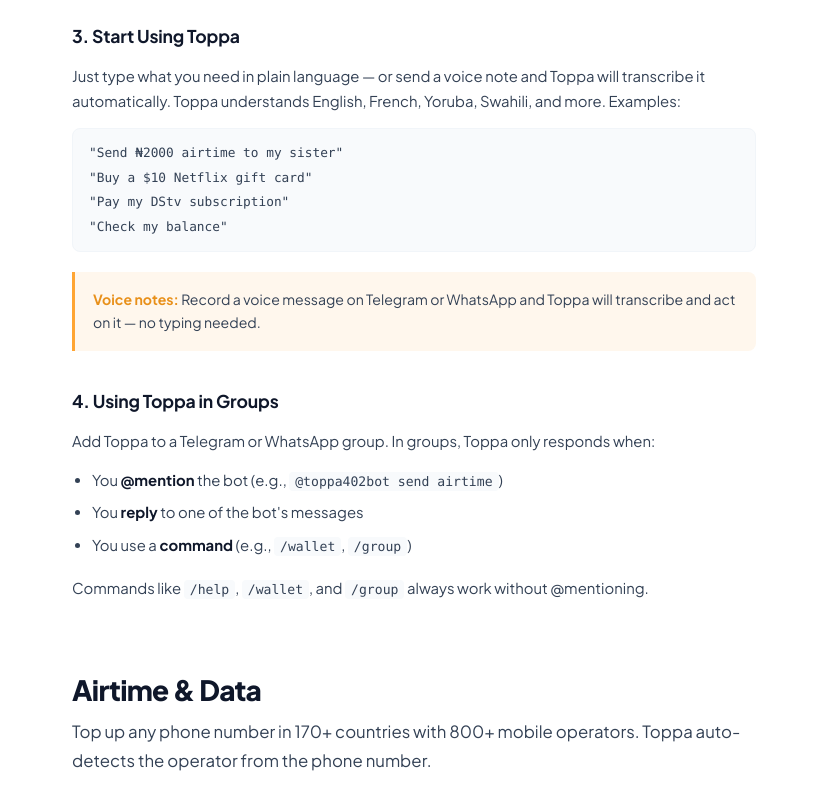
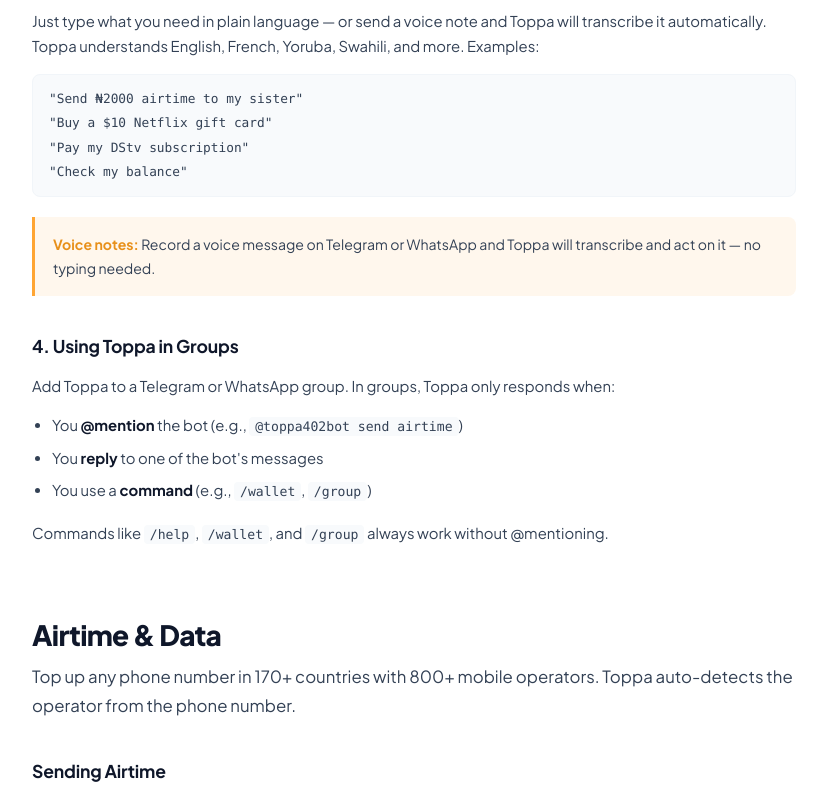
Before and after one commit to fortuneofweb3/toppabot, a website: page web/docs/index.html in a window 1280 px wide. Shown: the part 876-1666 px from the top of the page, without its empty margins (346-1173 px from the left). Drawn offline with Linux system fonts and the light colour scheme.

Commit message:
style(docs): fix layout centering and mobile responsiveness

```diff
--- a/web/docs/style.css
+++ b/web/docs/style.css
@@ -118,8 +118,10 @@
 /* ─── Layout ──────────────────────────────────── */
 .layout {
   display: flex;
+  justify-content: center;
   margin-top: var(--topbar-h);
   min-height: calc(100vh - var(--topbar-h));
+  padding-left: var(--sidebar-w);
 }
 
 /* ─── Sidebar ─────────────────────────────────── */
@@ -177,12 +179,10 @@
 
 /* ─── Content ─────────────────────────────────── */
 .content {
-  flex: 1;
-  margin-left: var(--sidebar-w);
-  max-width: 780px;
+  width: 100%;
+  max-width: 860px;
   padding: 40px 48px 80px;
-  margin-right: auto;
-  margin-left: calc(var(--sidebar-w) + clamp(24px, calc((100vw - var(--sidebar-w) - 780px) / 2), 200px));
+  margin: 0;
 }
 
 .content-group {
@@ -279,7 +279,8 @@
   margin-bottom: 4px;
   font-size: 0.8rem;
   line-height: 1.6;
-  white-space: nowrap;
+  white-space: pre-wrap;
+  word-break: break-word;
 }
 
 .code-block code:last-child { margin-bottom: 0; }
@@ -300,7 +301,8 @@
   font-family: var(--mono);
   font-size: 0.78rem;
   line-height: 1.7;
-  white-space: pre;
+  white-space: pre-wrap;
+  word-break: break-word;
   color: var(--text-2);
 }
 
@@ -568,6 +570,10 @@
   .topbar-nav { display: none; }
   .sidebar-toggle { display: block; }
 
+  .layout {
+    padding-left: 0;
+  }
+
   .sidebar {
     transform: translateX(-100%);
     transition: transform 0.25s;
@@ -580,8 +586,7 @@
   }
 
   .content {
-    margin-left: 0 !important;
-    margin-right: 0;
+    margin: 0;
     padding: 32px 20px 64px;
     max-width: 100%;
   }
```
